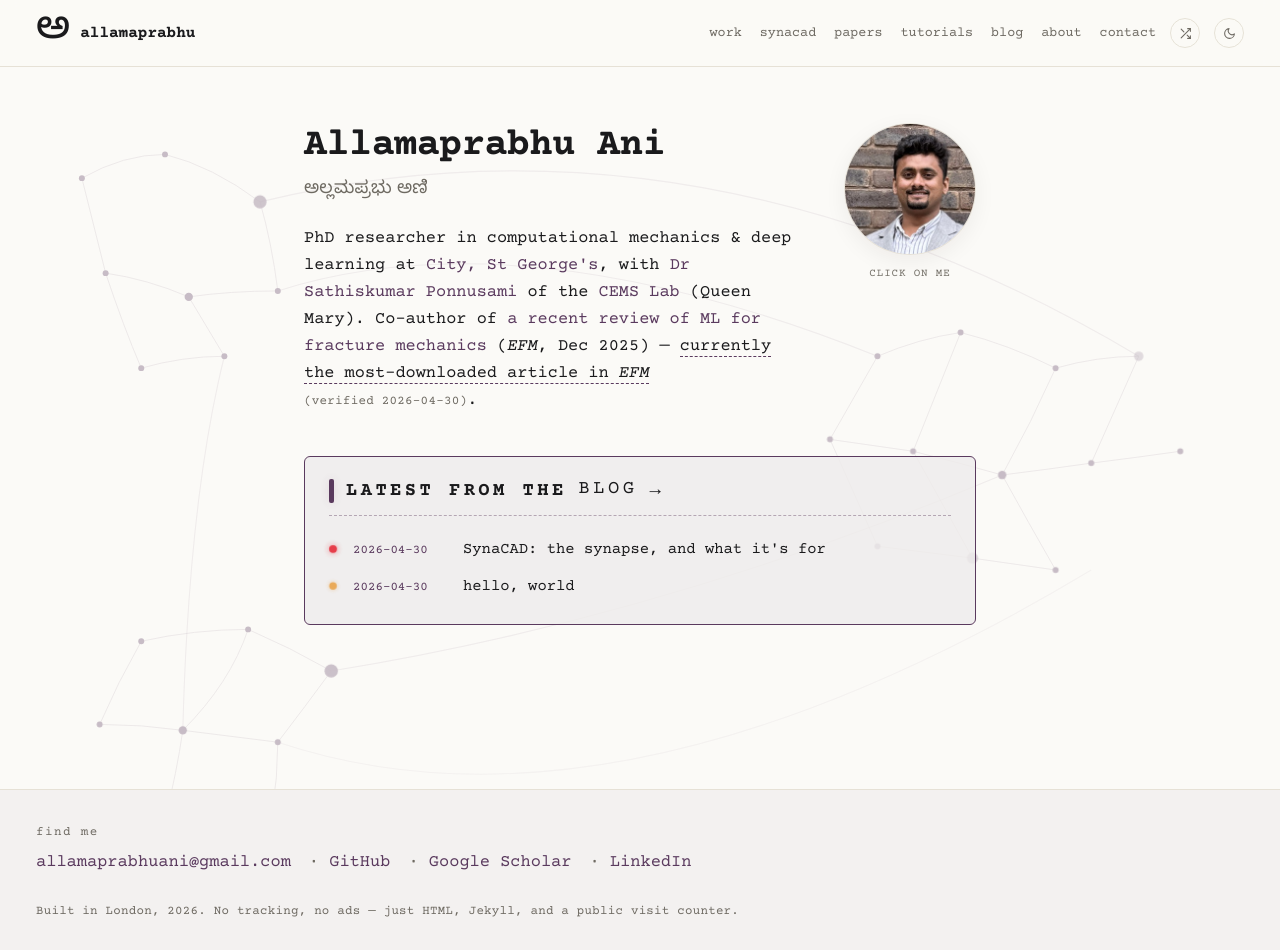
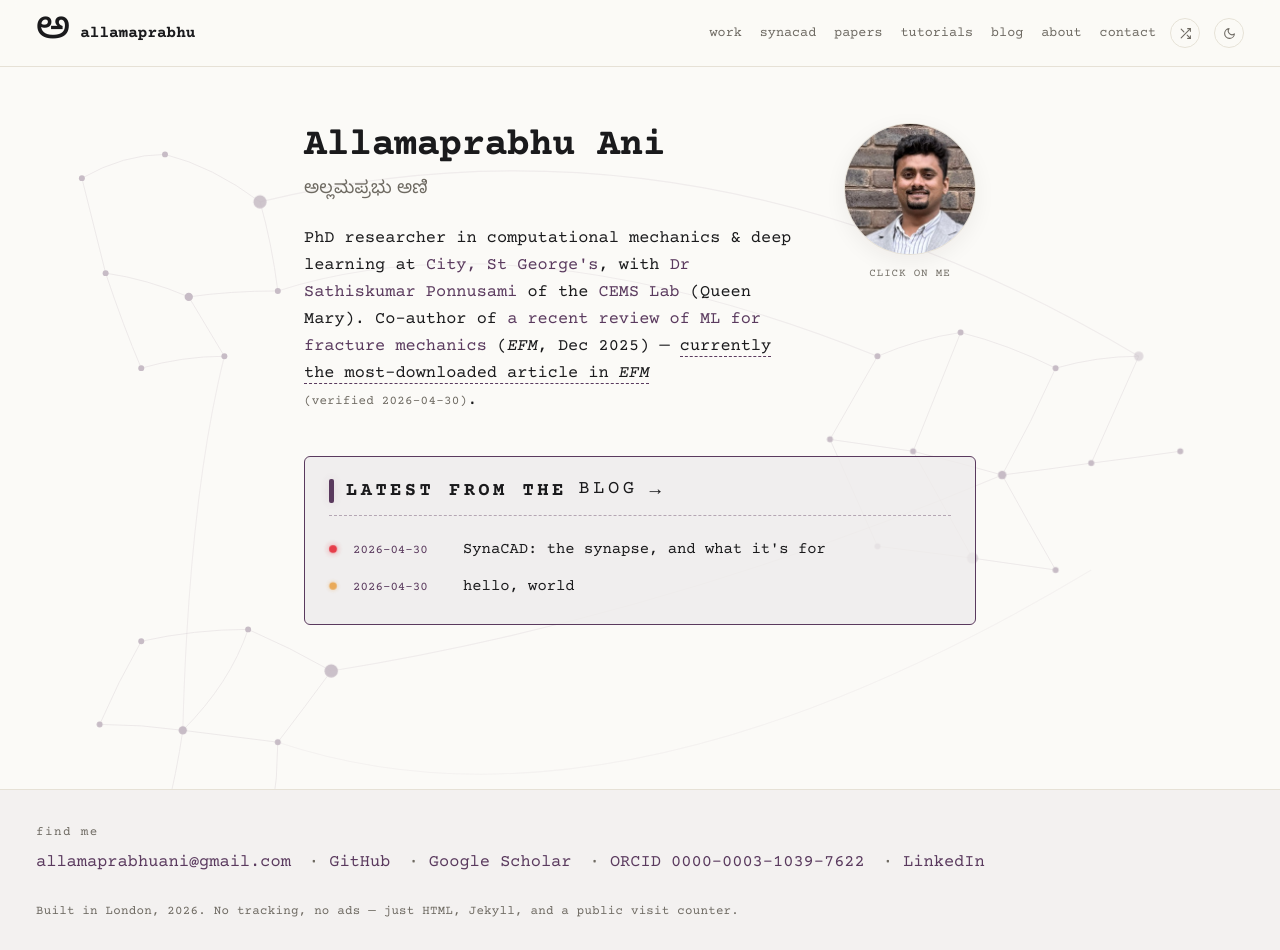
Before and after one commit to allamaprabhuani/allamaprabhuani.github.io, a Jekyll site: the page built from index.html, in a window 1280 px wide and 950 px high. Built offline with Jekyll 4.4.1, drawn with Linux system fonts in a browser that asks for light colours.

Commit message:
Add ORCID 0000-0003-1039-7622 across the site
- Person JSON-LD: identifier (PropertyValue + ORCID), sameAs adds ORCID + OpenAlex profile A5067332850
- ScholarlyArticle: tag the EFM author as the ORCID-bearing Ani so OpenAlex/Crossref crawlers can disambiguate
- Footer: visible ORCID link next to Scholar

```diff
--- a/_layouts/default.html
+++ b/_layouts/default.html
@@ -176,6 +176,7 @@
         <li><a href="mailto:allamaprabhuani@gmail.com">allamaprabhuani@gmail.com</a></li>
         <li><a href="https://github.com/allamaprabhuani">GitHub</a></li>
         <li><a href="https://scholar.google.com/citations?user=dX3xKGsAAAAJ">Google Scholar</a></li>
+        <li><a href="https://orcid.org/0000-0003-1039-7622">ORCID 0000-0003-1039-7622</a></li>
         <li><a href="https://www.linkedin.com/in/allamaprabhu-ani">LinkedIn</a></li>
       </ul>
     </div>
--- a/index.html
+++ b/index.html
@@ -48,7 +48,15 @@
     {"@type": "CollegeOrUniversity", "name": "NIT Silchar"},
     {"@type": "CollegeOrUniversity", "name": "VTU"}
   ],
+  "identifier": {
+    "@type": "PropertyValue",
+    "propertyID": "ORCID",
+    "value": "0000-0003-1039-7622",
+    "url": "https://orcid.org/0000-0003-1039-7622"
+  },
   "sameAs": [
+    "https://orcid.org/0000-0003-1039-7622",
+    "https://openalex.org/A5067332850",
     "https://github.com/allamaprabhuani",
     "https://scholar.google.com/citations?user=dX3xKGsAAAAJ",
     "https://www.linkedin.com/in/allamaprabhu-ani",
```
Also changed, not shown: other parts of index.html (+1 -1 lines).
